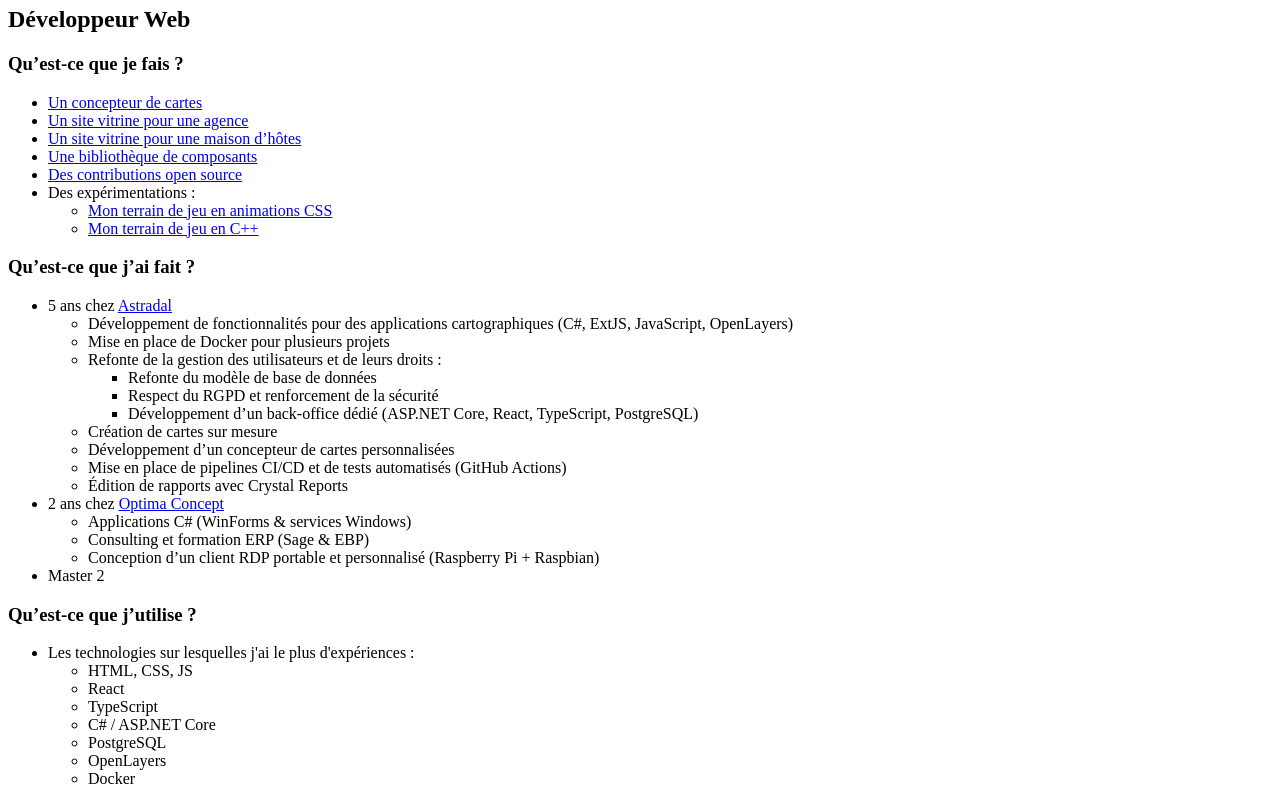
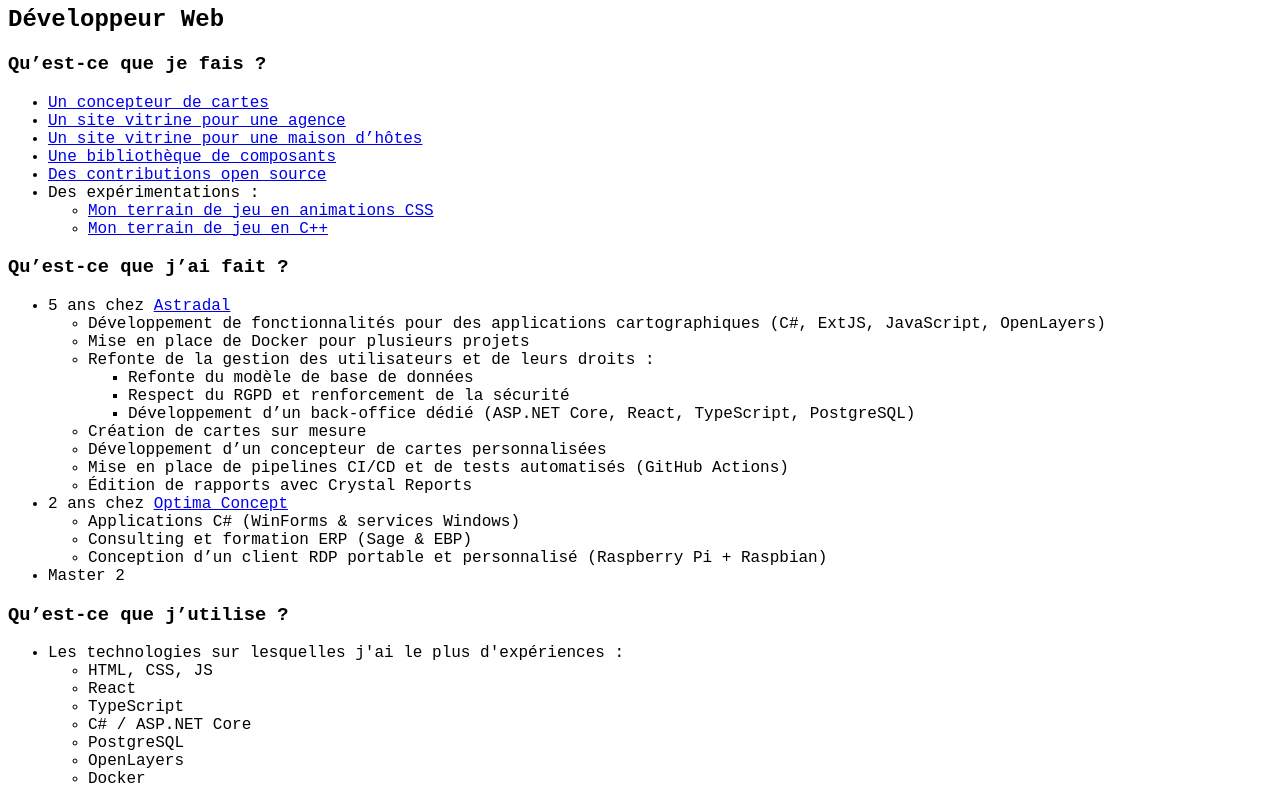
Before and after one commit to t-rosa/portfolio, an Astro site: page / in a window 1280 px wide. Shown: the part 74-859 px from the top of the page. Built offline with nearby package versions, Linux system fonts and the light colour scheme; Astro itself is replaced by a stand-in of ours.

Commit message:
feat: use monospace font

```diff
--- a/src/layouts/Layout.astro
+++ b/src/layouts/Layout.astro
@@ -11,3 +11,10 @@
     <slot />
   </body>
 </html>
+
+<style>
+  body {
+    font-family: monospace;
+    font-size: 1rem;
+  }
+</style>
```
